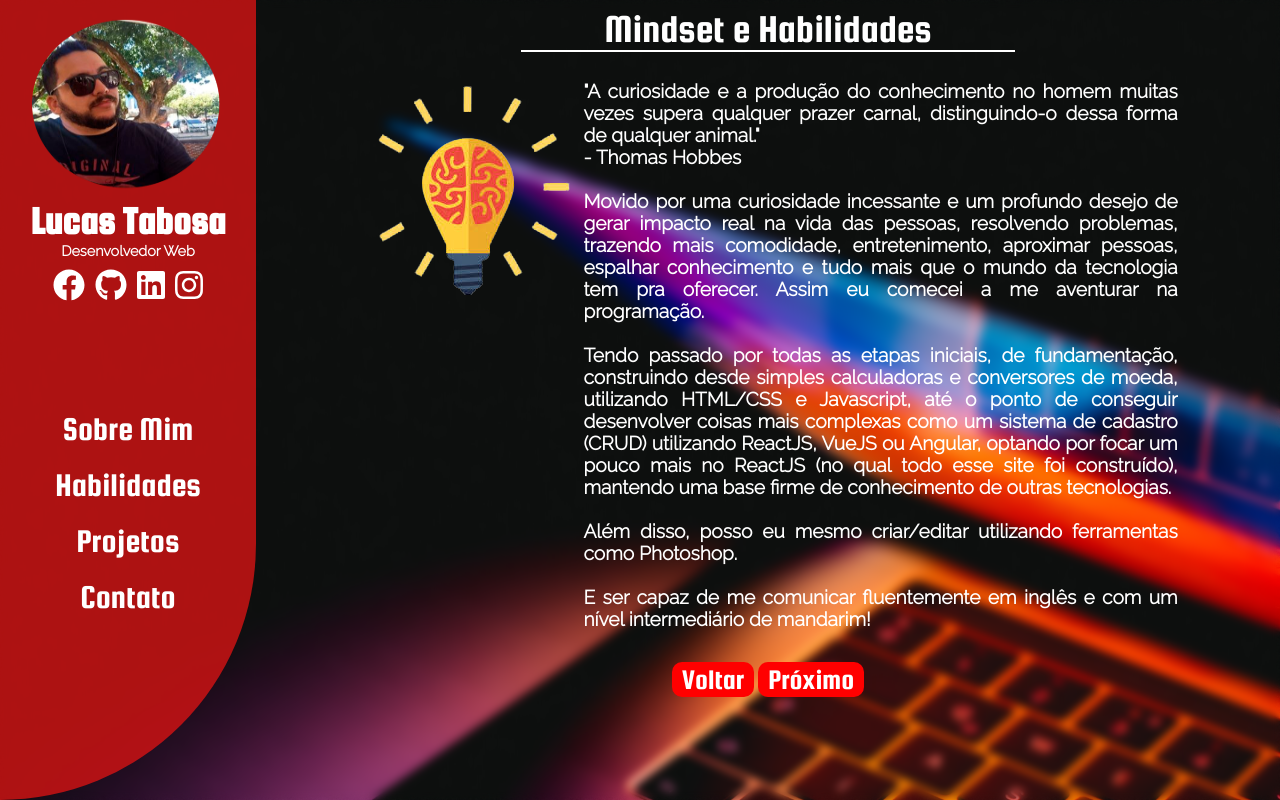
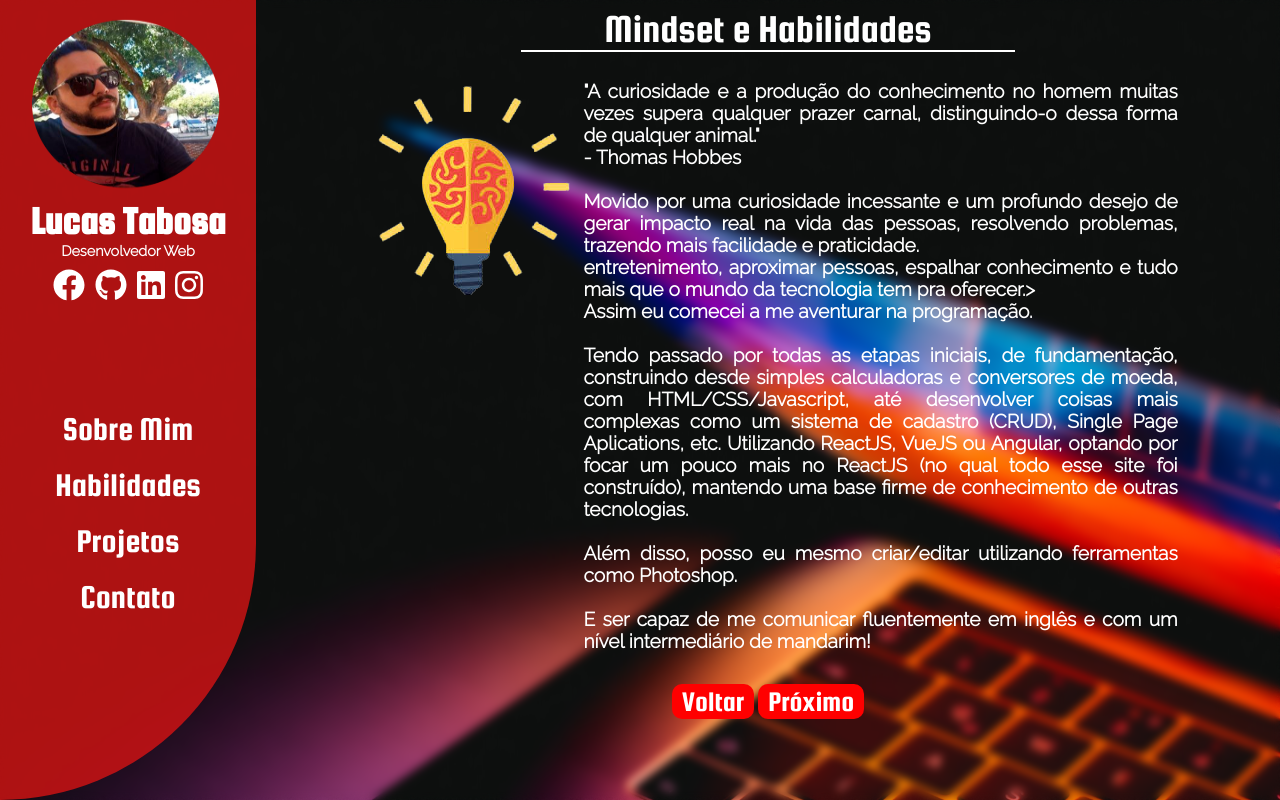
Before and after one commit to lucastsb/portfolio, a React (Create React App) app: page /#/Skills in a window 1280 px wide. Built offline with nearby package versions, Linux system fonts and the light colour scheme.

Commit message:
portfolio versão final

```diff
--- a/src/App.css
+++ b/src/App.css
@@ -396,6 +396,7 @@ justify-content: center;
     font-weight: bold;
     font-size: 1.3em;
   }
+
 }
 
 @media (max-width: 425px){
@@ -429,11 +430,11 @@ justify-content: center;
     flex-direction: row;
   }
   .social-icon{margin: 20%;}
-
   .message-warning{margin-top: 50%;}
   .edit{
     display: none;
   }
+
 }
 
 @media (max-width: 408px){
@@ -443,3 +444,22 @@ justify-content: center;
     font-family: 'Squada One';
   }
 }
+
+@media(max-width: 320px){
+  .title{
+    font-size: 2.1em;
+  }
+  .skills-title{
+    font-size: 1.8em;
+  }
+  .divider{
+    margin-bottom: 5%;
+  }
+  .small-devices{
+    display: none;
+  }
+  .social-contact{
+    margin-left: 10%;
+    margin-right: 0%;
+  }
+}
--- a/src/components/RenderedComponents/Skills.js
+++ b/src/components/RenderedComponents/Skills.js
@@ -29,12 +29,18 @@ const Skills = () => {
                          <p>
                          Movido por uma curiosidade incessante e um profundo desejo
                          de gerar impacto real na vida das pessoas, resolvendo problemas,
-                         trazendo mais comodidade, entretenimento, aproximar pessoas, espalhar conhecimento
-                         e tudo mais que o mundo da tecnologia tem pra oferecer. Assim eu comecei a me aventurar
-                         na programação. <br/><br/>Tendo passado por todas as etapas iniciais, de fundamentação, construindo desde simples
-                         calculadoras e conversores de moeda, utilizando HTML/CSS e Javascript, até o ponto
-                         de conseguir desenvolver coisas mais complexas como um sistema de cadastro (CRUD) utilizando ReactJS,
-                         VueJS ou Angular, optando por focar um pouco mais no ReactJS (no qual todo esse site foi construído), mantendo uma base firme de conhecimento de outras tecnologias.
+                         trazendo mais facilidade e praticidade.<p className='small-devices'>entretenimento,
+                         aproximar pessoas, espalhar conhecimento
+                         e tudo mais que o mundo da tecnologia tem
+                         pra oferecer.></p> Assim eu comecei a me aventurar
+                         na programação. <br/><br/>Tendo passado por todas
+                         as etapas iniciais, de fundamentação, construindo desde simples
+                         calculadoras e conversores de moeda, com HTML/CSS/Javascript,
+                         até desenvolver coisas mais complexas
+                         como um sistema de cadastro (CRUD), Single Page Aplications, etc. Utilizando ReactJS,
+                         VueJS ou Angular, optando por focar um pouco mais no
+                         ReactJS (no qual todo esse site foi construído),
+                         mantendo uma base firme de conhecimento de outras tecnologias.
                          <br/><br/>
                          Além disso, posso eu mesmo criar/editar utilizando ferramentas como Photoshop.<br/><br/>
                          E ser capaz de me comunicar fluentemente em inglês e com um nível intermediário de mandarim!<br/><br/>
```
Also changed, not shown: 1 other file (tests, documents, lock files or other folders).
